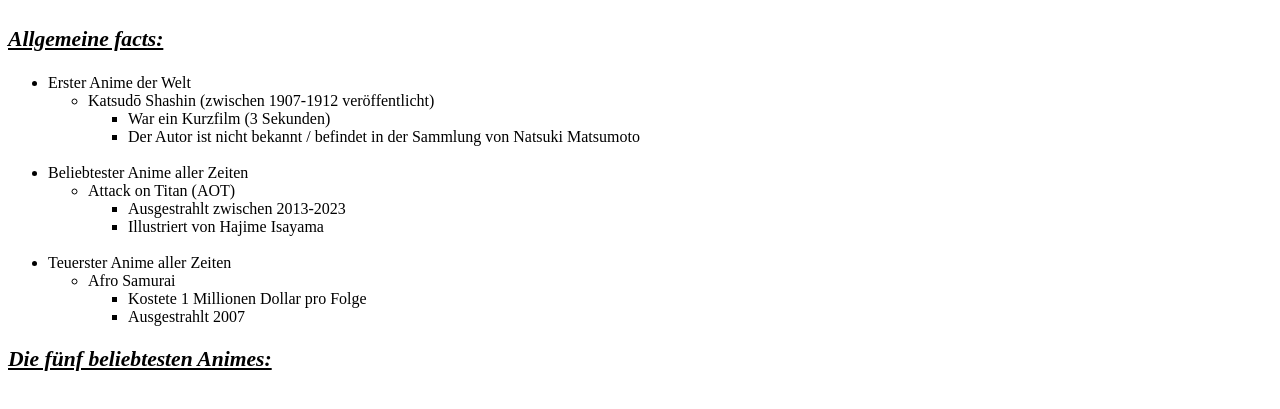
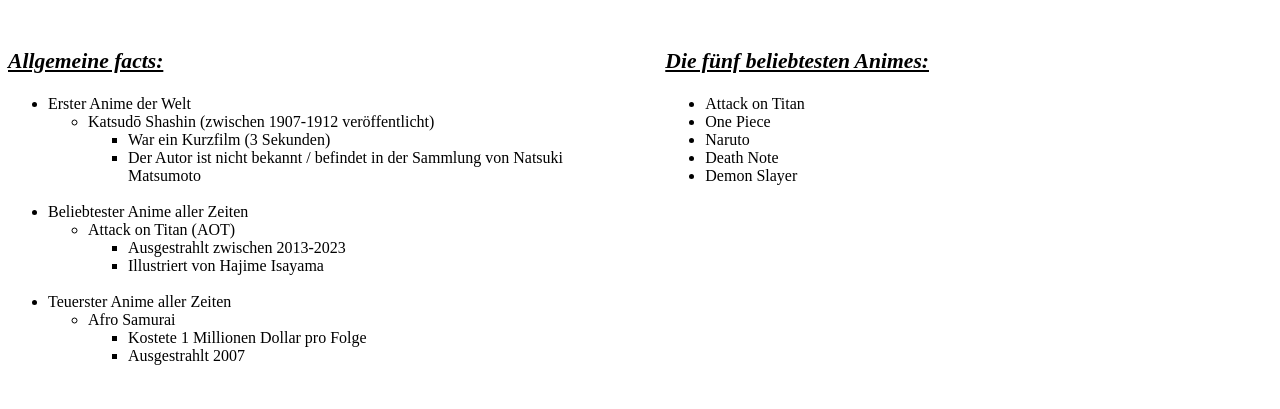
Before and after one commit to TobKu09/Anime-WebProjekt, a plain HTML site: page index.html in a window 1280 px wide. Shown: the part 83-492 px from the top of the page. Drawn offline with Linux system fonts and the light colour scheme.

Commit message:
v1.4_list_same.height

```diff
--- a/index.html
+++ b/index.html
@@ -11,40 +11,57 @@
 
     <h1>Willkommen auf Aniworld</h1>
 
+<div class="container">
+    <!-- Linke Liste -->
+    <div class="left">
         <p>Allgemeine facts:</p>
-
         <ul>
             <li>Erster Anime der Welt
                 <ul>
-                <li>Katsudō Shashin (zwischen 1907-1912 veröffentlicht)</li>
+                    <li>Katsudō Shashin (zwischen 1907-1912 veröffentlicht)
                         <ul>
                             <li>War ein Kurzfilm (3 Sekunden)</li>
                             <li>Der Autor ist nicht bekannt / befindet in der Sammlung von Natsuki Matsumoto</li>
                         </ul>
+                    </li>
                 </ul>
             </li>
             <br>
             <li>Beliebtester Anime aller Zeiten
                 <ul>
-                <li>Attack on Titan (AOT)</li>
+                    <li>Attack on Titan (AOT)
                         <ul>
                             <li>Ausgestrahlt zwischen 2013-2023</li>
                             <li>Illustriert von Hajime Isayama</li>
                         </ul>
+                    </li>
                 </ul>
             </li>
             <br>
             <li>Teuerster Anime aller Zeiten
                 <ul>
-                <li>Afro Samurai</li>
+                    <li>Afro Samurai
                         <ul>
                             <li>Kostete 1 Millionen Dollar pro Folge</li>
                             <li>Ausgestrahlt 2007</li>
                         </ul>
+                    </li>
                 </ul>
             </li>
         </ul>
+    </div>
 
-    <p id = "fünfani">Die fünf beliebtesten Animes:</p>
+    <!-- Rechte Liste  -->
+    <div class="right">
+        <p id="fünfani">Die fünf beliebtesten Animes:</p>
+        <ul>
+            <li>Attack on Titan</li>
+            <li>One Piece</li>
+            <li>Naruto</li>
+            <li>Death Note</li>
+            <li>Demon Slayer</li>
+        </ul>
+    </div>
+</div>
 </body>
 </html>
--- a/styles.css
+++ b/styles.css
@@ -13,6 +13,12 @@ p{
     font-style: italic;
     font-weight: bold;
 }
-#fünfani{
+.container {
+        display: flex;
+        justify-content: space-between;
+        align-items: flex-start;
+    }
 
-}
+    .left, .right {
+        width: 48%;
+    }
```
Lines whose indentation alone changed are shown as unchanged.
